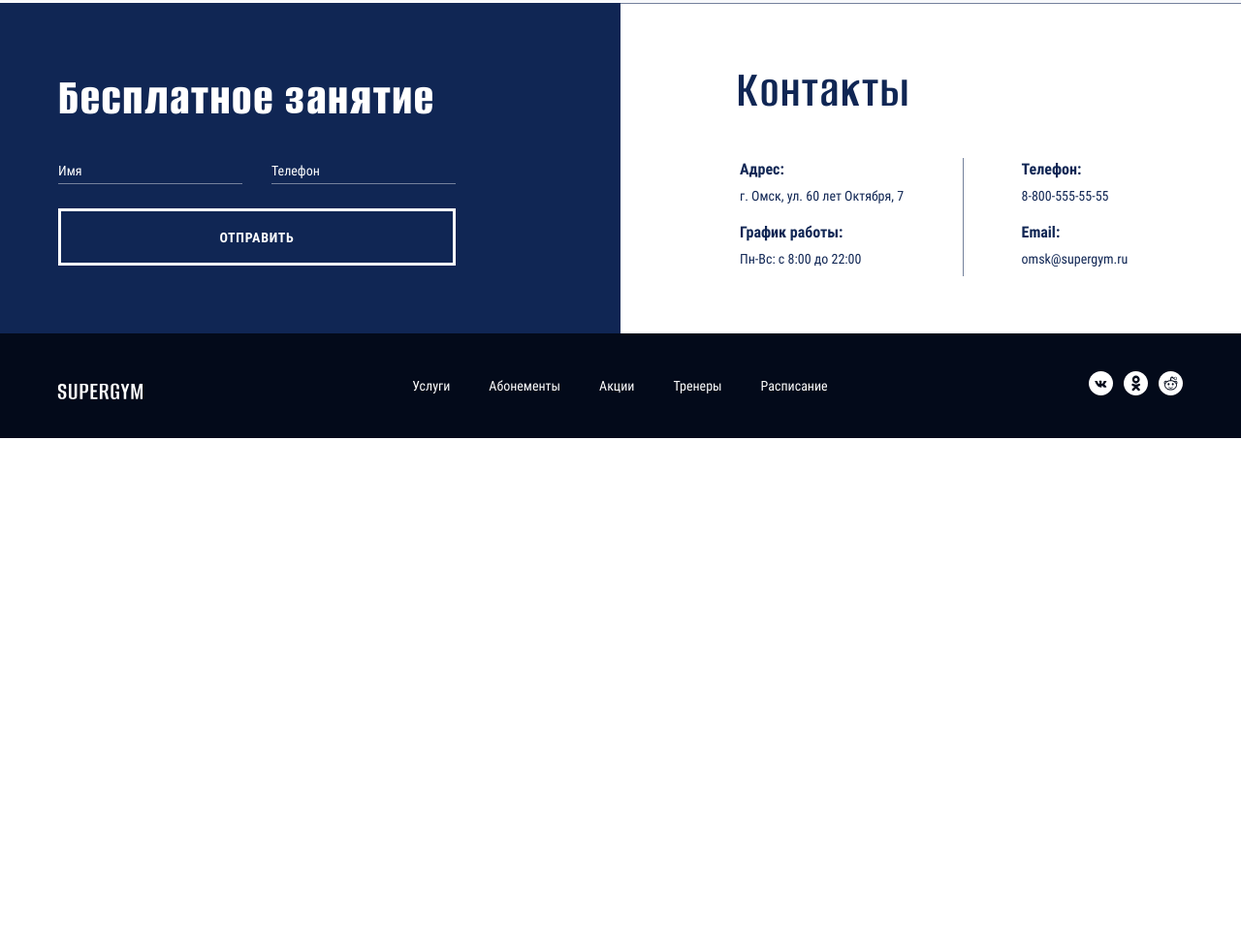
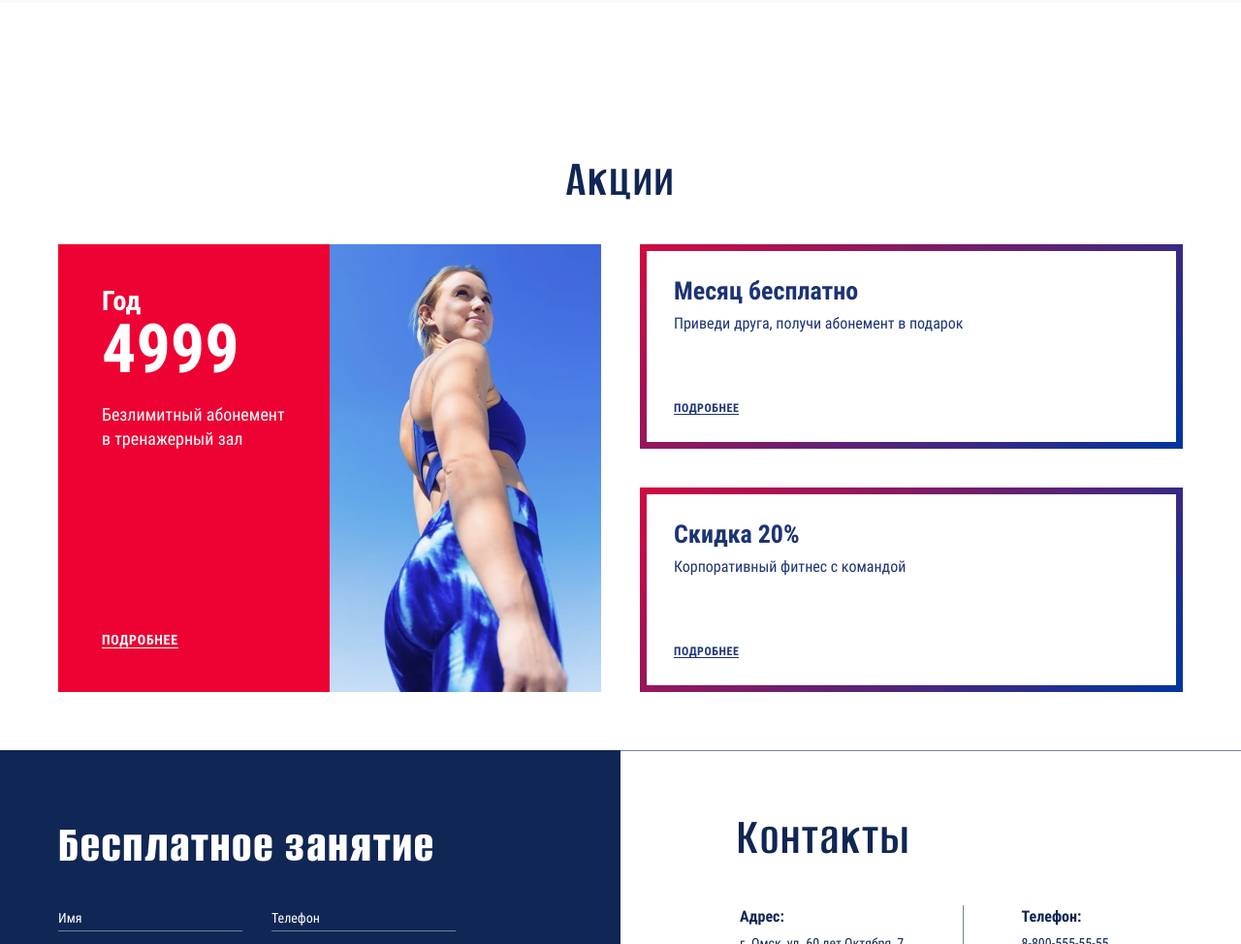
Before and after one commit to MetlikGG/Fitness-cent, a website built with webpack: page source/index.html in a window 1280 px wide. Shown: the part 2188-3162 px from the top of the page at 97% size. Before the commit the page ends 2640 px from the top, so only its background shows below. Built offline with nearby package versions, Linux system fonts and the light colour scheme; files whose address does not match are found by name.

Commit message:
Добавляет блок stocks

```diff
--- a/source/index.html
+++ b/source/index.html
@@ -160,14 +160,18 @@
             <h2>Наши преимущества</h2>
             <ul class="features__list">
               <li class="features__item">
-                <div><b>900</b><small>кв/м</small></div>
+                <div>
+                  <b>900</b><small>кв/м</small>
+                </div>
                 <div>
                   <h3>Площадь</h3>
                   <p>Занимайтесь без очередей и&nbsp;толкучки</p>
                 </div>
               </li>
               <li class="features__item">
-                <div><b>70</b><small>машин</small></div>
+                <div>
+                  <b>70</b><small>машин</small>
+                </div>
                 <div>
                   <h3>Собственная парковка</h3>
                   <p>
@@ -181,7 +185,9 @@
                 <p>Современные тренажеры на&nbsp;все группы мышц</p>
               </li>
               <li class="features__item">
-                <div><b>350</b><small>мест</small></div>
+                <div>
+                  <b>350</b><small>мест</small>
+                </div>
                 <div>
                   <h3>Комфорт</h3>
                   <p>Просторные раздевалки, душевые, фен, Wi-Fi, кулеры</p>
@@ -189,8 +195,7 @@
               </li>
               <li class="features__item">
                 <div>
-                  <b>5+</b>
-                  <small>лет</small>
+                  <b>5+</b><small>лет</small>
                 </div>
                 <div>
                   <h3>Тренерский опыт</h3>
@@ -198,6 +203,38 @@
                     Добивайтесь своих целей быстрее с&nbsp;профессиональным тренером
                   </p>
                 </div>
+              </li>
+            </ul>
+          </div>
+        </div>
+      </section>
+      <section class="stocks">
+        <div class="container">
+          <h2>Акции</h2>
+          <div class="stocks__wrapper">
+            <div class="stocks__inner">
+              <div class="stocks__content">
+                <span>Год</span>
+                <b>4999</b>
+                <p>Безлимитный абонемент в&nbsp;тренажерный зал</p>
+                <a href="#">Подробнее</a>
+              </div>
+              <picture>
+                <source type="image/webp" srcset="./img/stocks/stocks.webp 1x, ./img/stocks/stocks@2x.webp 2x">
+                <img src="./img/stocks/stocks.png" srcset="./img/stocks/stocks@2x.png 2x" width="280" height="4622"
+                  alt="Спортивная девушка">
+              </picture>
+            </div>
+            <ul class="stocks__list">
+              <li class="stocks__item">
+                <h3>Месяц бесплатно</h3>
+                <p>Приведи друга, получи абонемент в&nbsp;подарок</p>
+                <a href="#">Подробнее</a>
+              </li>
+              <li class="stocks__item">
+                <h3>Скидка 20%</h3>
+                <p>Корпоративный фитнес с&nbsp;командой</p>
+                <a href="#">Подробнее</a>
               </li>
             </ul>
           </div>
--- a/source/sass/blocks/features.scss
+++ b/source/sass/blocks/features.scss
@@ -78,9 +78,9 @@
 }
 
 .features__item {
+  position: relative;
   display: grid;
   grid-template-columns: repeat(2, auto);
-  position: relative;
 
   &:nth-child(n + 4)::before {
     position: absolute;
--- /dev/null
+++ b/source/sass/blocks/stocks.scss
@@ -0,0 +1,232 @@
+.stocks {
+  background-color: $color-default-white;
+  color: $color-sapphire;
+  padding-top: 149px;
+  padding-bottom: 60px;
+
+  @include vp-1199 {
+    padding-top: 95px;
+    padding-bottom: 50px;
+  }
+
+  @include vp-767 {
+    padding-top: 60px;
+    padding-bottom: 35px;
+  }
+}
+
+.stocks h2 {
+  font-family: $ff-alumni;
+  font-weight: 600;
+  font-size: 54px;
+  line-height: 65px;
+  letter-spacing: 0.03em;
+  text-align: center;
+  margin-bottom: 35px;
+
+  @include vp-1199 {
+    font-size: 42px;
+    line-height: 50px;
+    margin-bottom: 40px;
+    margin-right: 10px;
+  }
+
+  @include vp-767 {
+    font-size: 32px;
+    line-height: 38px;
+    margin-bottom: 40px;
+    margin-right: 5px;
+  }
+}
+
+.stocks__wrapper {
+  display: grid;
+  grid-template-columns: repeat(2, 1fr);
+  column-gap: 40px;
+
+  @include vp-1199 {
+    grid-template-columns: 1fr;
+    row-gap: 30px;
+  }
+}
+
+.stocks__inner {
+  display: grid;
+  grid-template-columns: repeat(2, 1fr);
+
+  @include vp-1199 {
+    grid-template-columns: 41% 59%;
+  }
+
+  @include vp-767 {
+    grid-template-columns: 1fr;
+  }
+}
+
+.stocks__inner img {
+  width: 100%;
+  height: 100%;
+  object-fit: cover;
+}
+
+.stocks__content {
+  display: flex;
+  flex-direction: column;
+  color: $color-default-white;
+  background-color: $color-torch-red;
+  padding: 45px;
+
+  @include vp-1199 {
+    padding: 45px 40px 45px 45px;
+  }
+
+  @include vp-767 {
+    align-items: center;
+    max-width: 100%;
+    padding: 45px 40px 45px 45px;
+  }
+}
+
+.stocks__content span {
+  display: block;
+  font-family: $ff-roboto;
+  font-weight: 700;
+  font-size: 28px;
+  line-height: 28px;
+  margin-bottom: 0;
+}
+
+.stocks__content b {
+  display: block;
+  font-family: $ff-roboto;
+  font-weight: 700;
+  font-size: 70px;
+  line-height: 70px;
+  margin-bottom: 20px;
+
+  @include vp-767 {
+    margin-bottom: 15px;
+  }
+}
+
+.stocks__content p {
+  font-family: $ff-roboto;
+  font-weight: 400;
+  font-size: 18px;
+  line-height: 25px;
+  margin-bottom: 20px;
+
+  @include vp-767 {
+    text-align: center;
+    margin-bottom: 30px;
+  }
+}
+
+.stocks__content a {
+  font-family: $ff-roboto;
+  font-weight: 700;
+  font-size: 14px;
+  line-height: 16px;
+  letter-spacing: 0.05em;
+  text-transform: uppercase;
+  color: $color-default-white;
+  border-bottom: 1px solid $color-default-white;
+  align-self: flex-start;
+  margin-top: auto;
+
+  @include vp-767 {
+    align-self: center;
+  }
+}
+
+.stocks__list {
+  display: grid;
+  grid-template-columns: 1fr;
+  row-gap: 40px;
+  color: $color-resolution-blue;
+
+  @include vp-1199 {
+    grid-template-columns: repeat(2, 1fr);
+    column-gap: 30px;
+  }
+
+  @include vp-767 {
+    grid-template-columns: 1fr;
+    row-gap: 30px;
+  }
+}
+
+.stocks__item {
+  position: relative;
+  display: flex;
+  flex-direction: column;
+  min-height: 211px;
+  padding: 35px;
+  z-index: 1;
+
+  &::before {
+    display: block;
+    position: absolute;
+    content: "";
+    top: 0;
+    left: 0;
+    width: 100%;
+    height: 100%;
+    border: 7px solid $color-smalt;
+    border-image: linear-gradient(135deg, $color-crimson 0, $color-smalt 100%);
+    border-image-slice: 1;
+    z-index: -1;
+  }
+
+  @include vp-1199 {
+    min-height: 211px;
+    padding-top: 30px;
+  }
+
+  @include vp-767 {
+    padding: 40px 40px 45px 40px;
+    align-items: center;
+  }
+}
+
+.stocks__item h3 {
+  font-family: $ff-roboto;
+  font-weight: 700;
+  font-size: 26px;
+  line-height: 26px;
+  margin-bottom: 10px;
+
+  @include vp-767 {
+    text-align: center;
+    margin-bottom: 15px;
+  }
+}
+
+.stocks__item p {
+  font-family: $ff-roboto;
+  font-weight: 400;
+  font-size: 16px;
+  line-height: 22px;
+  margin-bottom: 20px;
+
+  @include vp-767 {
+    text-align: center;
+  }
+}
+
+.stocks__item a {
+  font-family: $ff-roboto;
+  font-weight: 700;
+  font-size: 12px;
+  line-height: 12px;
+  letter-spacing: 0.05em;
+  text-transform: uppercase;
+  color: $color-resolution-blue;
+  border-bottom: 1px solid $color-resolution-blue;
+  align-self: flex-start;
+  margin-top: auto;
+
+  @include vp-767 {
+    align-self: center;
+  }
+}
--- a/source/sass/style.scss
+++ b/source/sass/style.scss
@@ -31,6 +31,7 @@
 @import "blocks/nav";
 @import "blocks/promo";
 @import "blocks/social";
+@import "blocks/stocks";
 @import "blocks/subscriptions";
 @import "blocks/tabs";
 
--- a/source/sass/variables.scss
+++ b/source/sass/variables.scss
@@ -21,6 +21,7 @@ $color-islamic-green:               #15ab07;
 $color-crimson:                     #d10a42;
 $color-persian-blue:                #2e35ac;
 $color-cobalt:                      #0041ca;
+$color-smalt:                       #00359F;
 
 // Gradient
 
```
Also changed, not shown: build/css/style.css, build/css/style.min.css, build/img/stocks/stocks.jpg (added), build/img/stocks/stocks.webp (added), build/img/stocks/stocks@2x.jpg (added), build/img/stocks/stocks@2x.webp (added), build/index.html, source/img/stocks/stocks.jpg (added), source/img/stocks/stocks.webp (added), source/img/stocks/stocks@2x.jpg (added), source/img/stocks/stocks@2x.webp (added), 1 other file.
